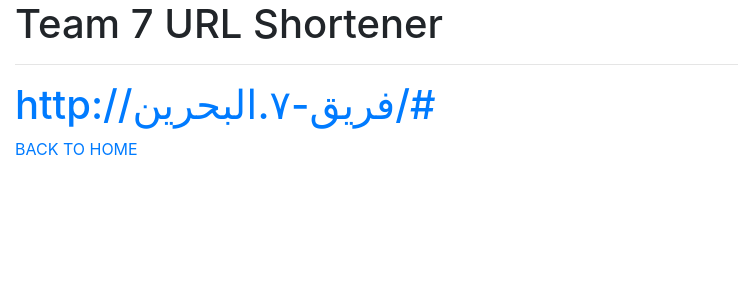
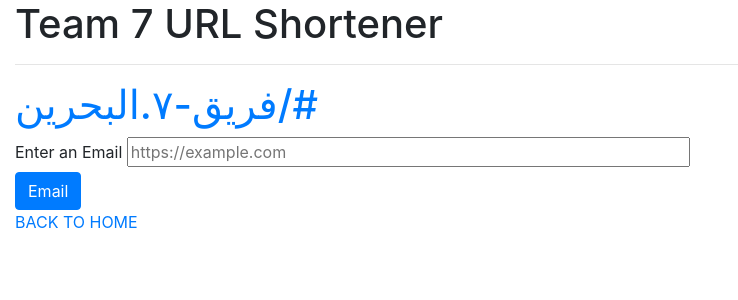
Before and after one commit to neurallyenabled/Trahackathon, a Python web app: template URL-shortener/templates/shorturl.html in a window 1280 px wide. Shown: the top 300 px of the page, without its empty margins (0-738 px from the left). Run offline with Jinja, Linux system fonts and the light colour scheme; the template is opened without the code that fills it: most values are stand-ins (such as "Sample title", 1, 10 or a date in 2020); some libraries are stand-ins or nearby versions.

Commit message:
send email

```diff
--- a/URL-shortener/templates/shorturl.html
+++ b/URL-shortener/templates/shorturl.html
@@ -1,7 +1,16 @@
 {% extends "base.html" %} {% block title %}Short URL{% endblock %} {% block
 content %}
 <a href="/{{short_url_display}}">
-  <h1>http://فريق-٧.البحرين/{{short_url_display}}</h1>
+  <h1>فريق-٧.البحرين/{{short_url_display}}</h1>
 </a>
+
+<form action="email" , method="post">
+  <label for="url">Enter an Email</label>
+  <input type="hidden" name="short_url", value="{{short_url_display}}">
+  <input type="email" name="email" id="email" placeholder="https://example.com" size="50" required>
+  <br>
+  <input type="submit" value="Email" class="btn btn-primary">
+</form>
+
 <a href="/">BACK TO HOME</a>
 {% endblock %}
```
Also changed, not shown: Hunt/step2.py (+0 -10 lines), URL-shortener/app.py (+17 -3 lines).
